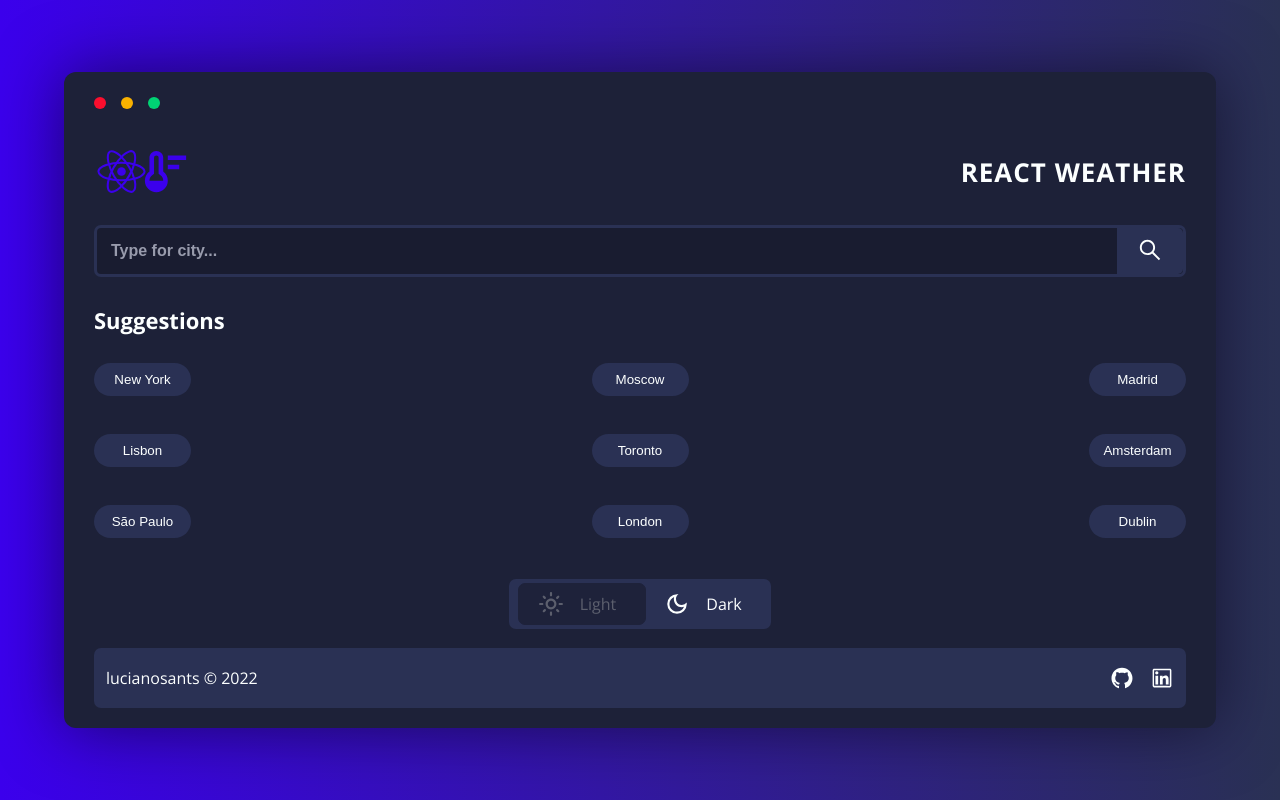
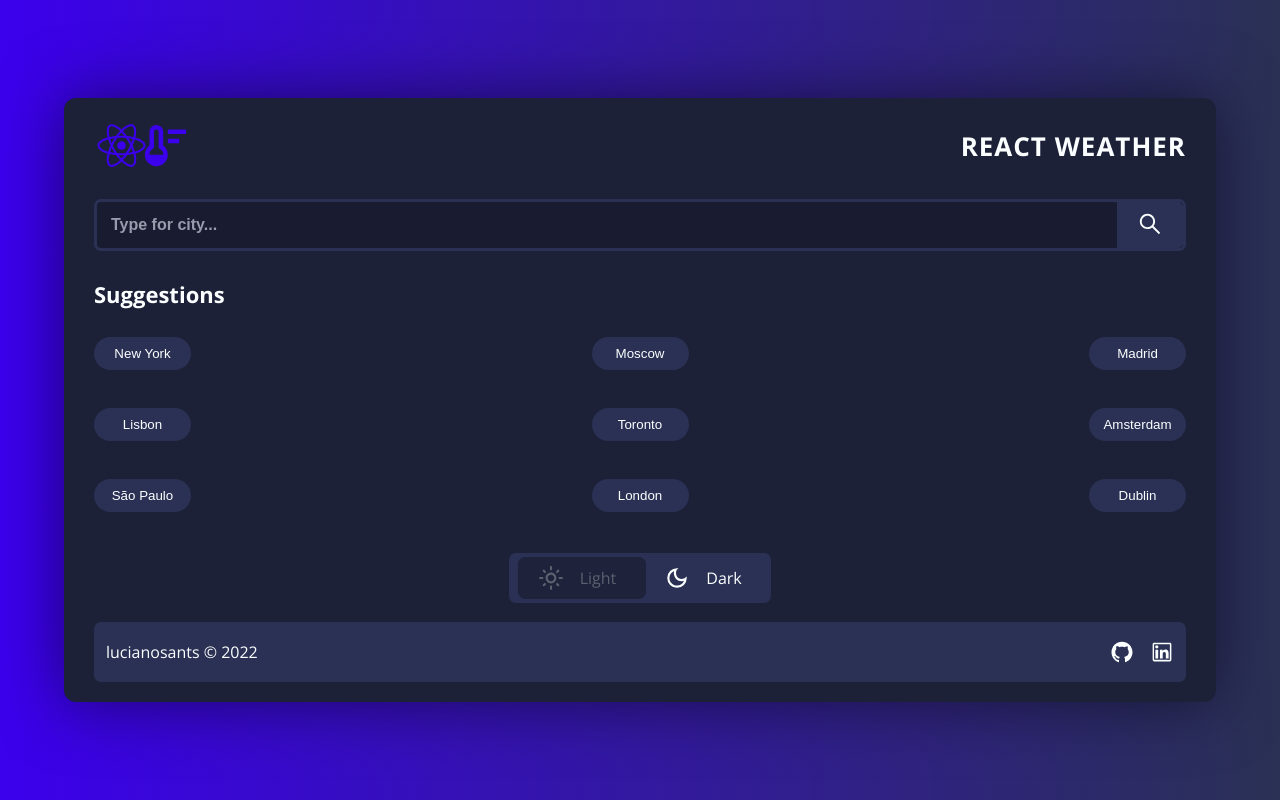
Before and after one commit to lucianosants/react-weather, a React (Vite) app: page / in a window 1280 px wide. Built offline with nearby package versions, Linux system fonts and the light colour scheme.

Commit message:
removed buttons in header

```diff
--- a/src/components/Layout/components/SideMenu/Header/index.jsx
+++ b/src/components/Layout/components/SideMenu/Header/index.jsx
@@ -1,14 +1,9 @@
 import Logo from './Logo';
-import { StyledHeader, StyledBall, StyledBrand } from './styled';
+import { StyledHeader, StyledBrand } from './styled';
 
 export default function Header() {
 	return (
 		<StyledHeader>
-			<div>
-				<StyledBall bgColor={'#FB0E2E'}></StyledBall>
-				<StyledBall bgColor={'#F9B100'}></StyledBall>
-				<StyledBall bgColor={'#00D374'}></StyledBall>
-			</div>
 			<StyledBrand>
 				<Logo />
 				<h1>React Weather</h1>
--- a/src/components/Layout/components/SideMenu/Header/styled.js
+++ b/src/components/Layout/components/SideMenu/Header/styled.js
@@ -6,19 +6,10 @@ export const StyledHeader = styled.header`
 	justify-content: space-between;
 `;
 
-export const StyledBall = styled.span`
-	background-color: ${({ bgColor }) => bgColor};
-	margin-right: 1.5rem;
-	clip-path: circle();
-	padding: 0.6rem;
-	cursor: not-allowed;
-`;
-
 export const StyledBrand = styled.div`
 	display: flex;
 	justify-content: space-between;
 	align-items: center;
-	margin-top: 3rem;
 
 	h1 {
 		text-transform: uppercase;
--- a/src/styles/GlobalStyles.js
+++ b/src/styles/GlobalStyles.js
@@ -34,7 +34,7 @@ export const GlobalStyles = createGlobalStyle`
         flex: 1;
         align-items: center;
         justify-content: center;
-        overflow: hidden;
+        overflow-x: hidden;
     }
 
     body {
```
